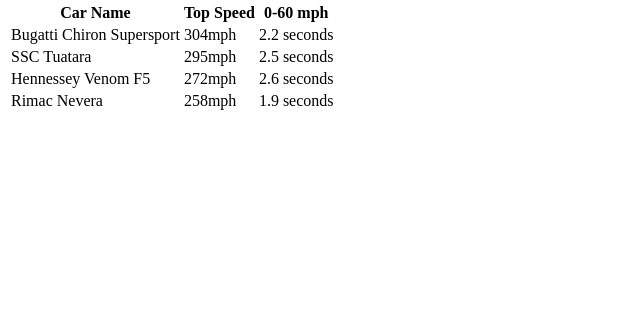
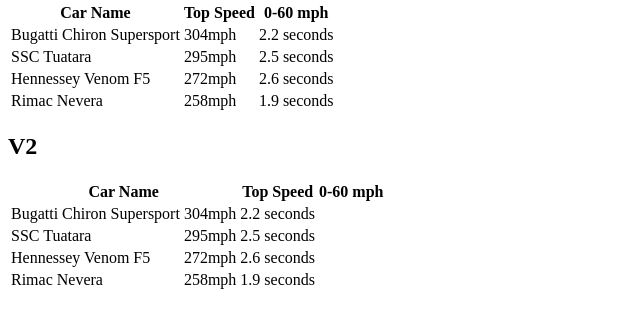
Before and after one commit to alperenkra/Web-Development-Bootcamp-, a plain HTML site: page fastest_cars.html in a window 1280 px wide. Shown: the part 79-406 px from the top of the page, without its empty margins (0-640 px from the left). Drawn offline with Linux system fonts and the light colour scheme.

Commit message:
tables and forms

```diff
--- a/fastest_cars.html
+++ b/fastest_cars.html
@@ -10,11 +10,14 @@
 <body>
     <h1>Fastest Cars</h1>
     <table>
+        <thead>
             <tr>
                 <th>Car Name</th>
                 <th>Top Speed</th>
                 <th>0-60 mph</th>
             </tr>
+        </thead>
+        <tbody>
             <tr>
                 <td>Bugatti Chiron Supersport</td>
                 <td>304mph</td>
@@ -35,6 +38,41 @@
                 <td>258mph</td>
                 <td>1.9 seconds</td>
             </tr>
+        </tbody>
+    </table>
+
+    <h2>V2</h2>
+    <table>
+        <thead>
+            <tr>
+                <th colspan="2">Car Name</th>
+                <th rowspan="2">Top Speed</th>
+                <th>0-60 mph</th>
+            </tr>
+        </thead>
+        <tbody>
+            <tr>
+                <td>Bugatti Chiron Supersport</td>
+                <td>304mph</td>
+                <td>2.2 seconds</td>
+            </tr>
+            <tr>
+                <td>SSC Tuatara</td>
+                <td>295mph</td>
+                <td>2.5 seconds</td>
+            </tr>
+            <tr>
+                <td>Hennessey Venom F5</td>
+                <td>272mph</td>
+                <td>2.6 seconds</td>
+            </tr>
+            <tr>
+                <td>Rimac Nevera</td>
+                <td>258mph</td>
+                <td>1.9 seconds</td>
+            </tr>
+        </tbody>
+
     </table>
 </body>
 
```
Also changed, not shown: forms.html (added, +33 -0 lines). Lines whose indentation alone changed are shown as unchanged.
